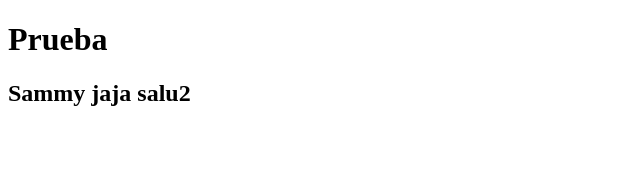
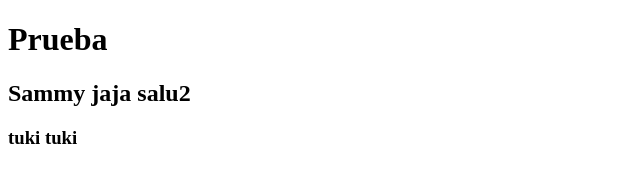
Before and after one commit to SammyDeAztlan/mi_pagina, a plain HTML site: page index.html in a window 1280 px wide. Shown: the full height of the page, 0-640 px from the left. Drawn offline with Linux system fonts and the light colour scheme.

Commit message:
se agrega h3

```diff
--- a/index.html
+++ b/index.html
@@ -9,5 +9,6 @@
 <body>
     <h1>Prueba</h1>
     <h2>Sammy jaja salu2</h2>
+    <h3>tuki tuki</h3>
 </body>
 </html>
```
